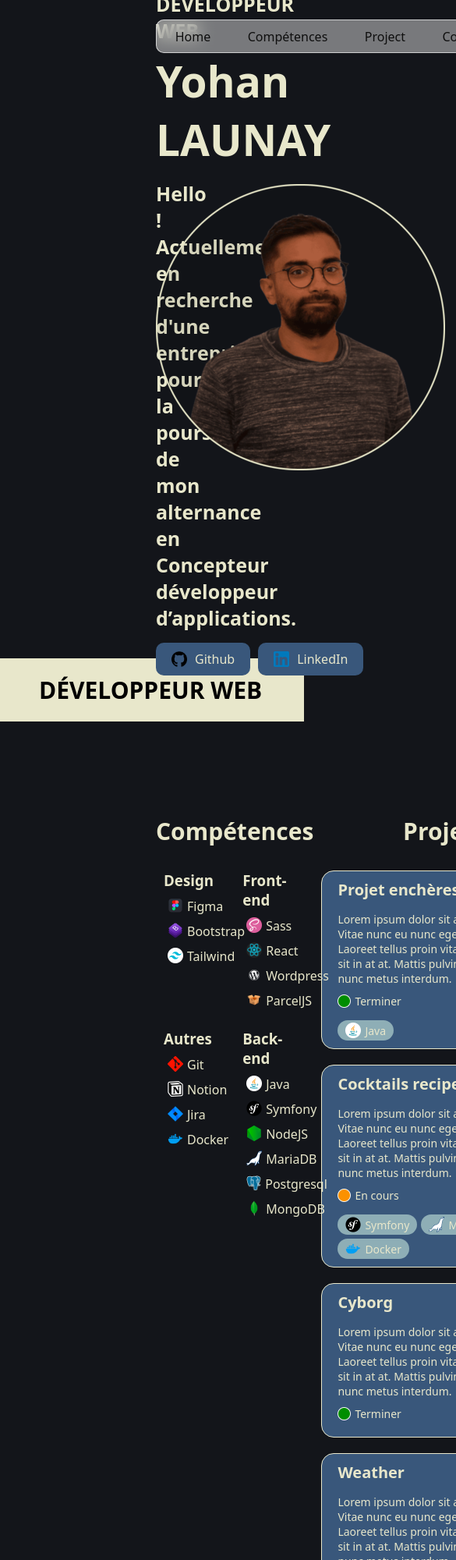
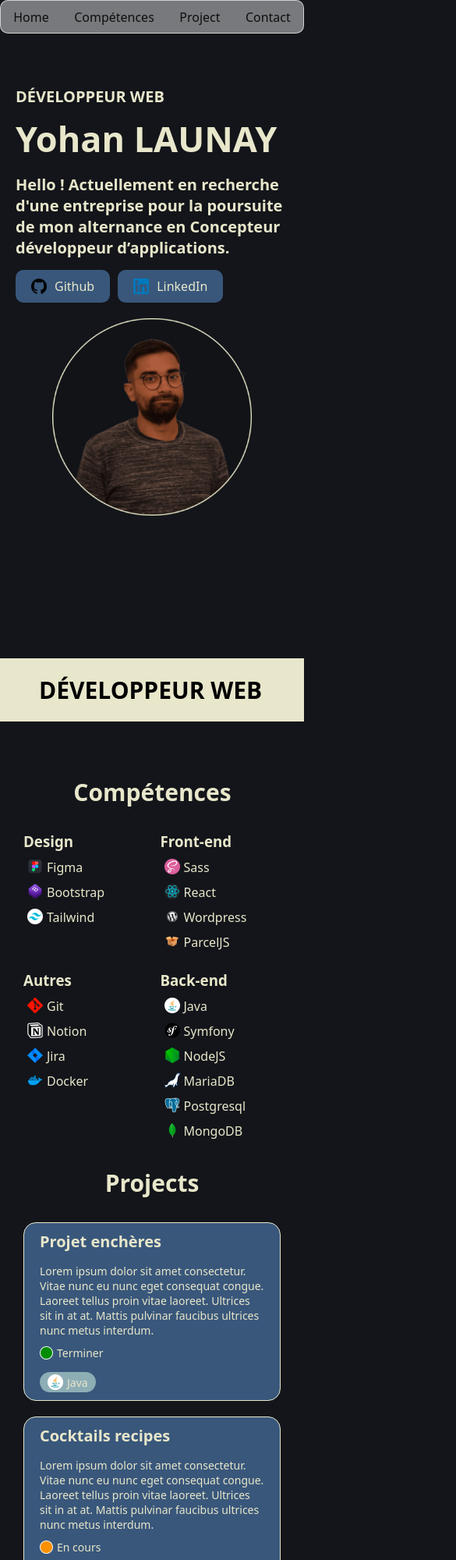
Before and after one commit to Yohan-Launay/portfolio-yohan, an Astro site: page / in a window 390 px wide. Shown: the top 2000 px of the page at 78% size, 585 px wide, since content can reach past the window. Built offline with nearby package versions, Linux system fonts and the light colour scheme; Astro itself is replaced by a stand-in of ours.

Commit message:
Responsive mobile

```diff
--- a/src/components/Card.astro
+++ b/src/components/Card.astro
@@ -25,7 +25,6 @@ const {
 ---
 
 <li class="link-card">
-	<a href={href}>
 		<h2>
 			{title}
 
@@ -37,7 +36,6 @@ const {
 			<Image src={pastille} alt={alt}/>
 			<p class="text-status">{status}</p>
 		</div>
-	</a>
 </li>
 <style>
 	img {
--- a/src/components/home/Contact.astro
+++ b/src/components/home/Contact.astro
@@ -80,4 +80,14 @@ const {
         font-weight: 400;
         line-height: normal;
     }
+
+    @media (max-width: 760px) {
+        h2 {
+            margin: 20px 0;
+        }
+        div > p {
+            font-size: 15px;
+            width: 100%;
+        }
+    }
 </style>
--- a/src/components/home/Home.astro
+++ b/src/components/home/Home.astro
@@ -89,4 +89,40 @@ const {
     .link-home {
         display: flex;
     }
+
+    @media (max-width: 760px) {
+        #home {
+            display: flex;
+            flex-direction: column;
+            height: 100vh;
+            padding: 100px 0;
+        }
+
+        .left {
+            width: 100%;
+        }
+
+        h2 {
+            font-size: 20px;
+            padding: 0;
+            margin: 10px 0;
+        }
+        h1 {
+            font-size: 45px;
+            padding: 0;
+            margin: 0;
+        }
+        p {
+            font-size: 20px;
+            font-style: normal;
+            font-weight: 600;
+            line-height: normal;
+            margin: 15px 0;
+        }
+        .right img {
+            padding: 20px 0;
+            width: 100%;
+            height: 75%;
+        }
+    }
 </style>
--- a/src/layouts/Layout.astro
+++ b/src/layouts/Layout.astro
@@ -49,4 +49,11 @@ const { title } = Astro.props;
 		margin: 0 200px;
 		color: var(--text-beige);
 	}
+
+	@media (max-width: 760px) {
+		section {
+			margin: 0 20px;
+			color: var(--text-beige);
+		}
+	}
 </style>
--- a/src/pages/index.astro
+++ b/src/pages/index.astro
@@ -49,8 +49,8 @@ import javascriptLogo from "../assets/img/logo-skills/javascript-logo.png";
 				<h2>Projects</h2>
 				<div class="project">
 					<div class="card">
+						<a href="https://github.com/MorueSalee/ProjetEncheres">
 							<Card
-							href="#"
 								title="Projet enchères"
 								body="Lorem ipsum dolor sit amet consectetur. Vitae nunc eu nunc eget consequat congue. Laoreet tellus proin vitae laoreet. Ultrices sit in at at. Mattis pulvinar faucibus ultrices nunc metus interdum."
 								pastille={statusFinish}
@@ -60,10 +60,11 @@ import javascriptLogo from "../assets/img/logo-skills/javascript-logo.png";
 							<div class="all-category">
 								<Category src={javaLogo} alt="alt" text="Java"></Category>
 							</div>
+						</a>
 					</div>
 					<div class="card">
+						<a href="https://github.com/Yohan-Launay/cocktails-recipes">
 							<Card
-							href="#"
 								title="Cocktails recipes"
 								body="Lorem ipsum dolor sit amet consectetur. Vitae nunc eu nunc eget consequat congue. Laoreet tellus proin vitae laoreet. Ultrices sit in at at. Mattis pulvinar faucibus ultrices nunc metus interdum."
 								pastille={statusInProgress}
@@ -75,20 +76,22 @@ import javascriptLogo from "../assets/img/logo-skills/javascript-logo.png";
 								<Category src={mariaDBLogo} alt="alt" text="MariaDB"></Category>
 								<Category src={dockerLogo} alt="alt" text="Docker"></Category>
 							</div>
+						</a>
 					</div>
 					<div class="card">
+						<a href="https://github.com/Yohan-Launay/project-cyborg">
 							<Card
-							href="#"
 								title="Cyborg"
 								body="Lorem ipsum dolor sit amet consectetur. Vitae nunc eu nunc eget consequat congue. Laoreet tellus proin vitae laoreet. Ultrices sit in at at. Mattis pulvinar faucibus ultrices nunc metus interdum."
 								pastille={statusFinish}
 								alt="Status in progress"
 								status="Terminer"
 							/>
+						</a>
 					</div>
 					<div class="card">
+						<a href="https://github.com/Yohan-Launay/React/tree/master/02_weather">
 							<Card
-							href="#"
 								title="Weather"
 								body="Lorem ipsum dolor sit amet consectetur. Vitae nunc eu nunc eget consequat congue. Laoreet tellus proin vitae laoreet. Ultrices sit in at at. Mattis pulvinar faucibus ultrices nunc metus interdum."
 								pastille={statusFinish}
@@ -100,10 +103,11 @@ import javascriptLogo from "../assets/img/logo-skills/javascript-logo.png";
 								<Category src={mongoDBLogo} alt="alt" text="MongoDB"></Category>
 								<Category src={sassLogo} alt="alt" text="Sass"></Category>
 							</div>
+						</a>
 					</div>
 					<div class="card">
+						<a href="https://github.com/Yohan-Launay/React/tree/master/01_todolist">
 							<Card
-							href="#"
 								title="Todolist"
 								body="Lorem ipsum dolor sit amet consectetur. Vitae nunc eu nunc eget consequat congue. Laoreet tellus proin vitae laoreet. Ultrices sit in at at. Mattis pulvinar faucibus ultrices nunc metus interdum."
 								pastille={statusFinish}
@@ -115,10 +119,11 @@ import javascriptLogo from "../assets/img/logo-skills/javascript-logo.png";
 								<Category src={mongoDBLogo} alt="alt" text="MongoDB"></Category>
 								<Category src={sassLogo} alt="alt" text="Sass"></Category>
 							</div>
+						</a>
 					</div>
 					<div class="card">
+						<a href="https://github.com/Yohan-Launay/Javascript/tree/main/03_Morpion">
 							<Card
-							href="#"
 								title="Morpion"
 								body="Lorem ipsum dolor sit amet consectetur. Vitae nunc eu nunc eget consequat congue. Laoreet tellus proin vitae laoreet. Ultrices sit in at at. Mattis pulvinar faucibus ultrices nunc metus interdum."
 								pastille={statusFinish}
@@ -128,10 +133,11 @@ import javascriptLogo from "../assets/img/logo-skills/javascript-logo.png";
 							<div class="all-category">
 								<Category src={javascriptLogo} alt="alt" text="Javascript"></Category>
 							</div>
+						</a>
 					</div>
 					<div class="card">
+						<a href="https://github.com/Yohan-Launay/Javascript/tree/main/01_Guess_the_number">
 							<Card
-							href="#"
 								title="Guess the number"
 								body="Lorem ipsum dolor sit amet consectetur. Vitae nunc eu nunc eget consequat congue. Laoreet tellus proin vitae laoreet. Ultrices sit in at at. Mattis pulvinar faucibus ultrices nunc metus interdum."
 								pastille={statusFinish}
@@ -141,10 +147,11 @@ import javascriptLogo from "../assets/img/logo-skills/javascript-logo.png";
 							<div class="all-category">
 								<Category src={javascriptLogo} alt="alt" text="Javascript"></Category>
 							</div>
+						</a>
 					</div>
 					<div class="card">
+						<a href="https://github.com/Yohan-Launay/Javascript/tree/main/02_Rock_Paper_Scissors">
 							<Card
-							href="#"
 								title="Rock papier Scissors"
 								body="Lorem ipsum dolor sit amet consectetur. Vitae nunc eu nunc eget consequat congue. Laoreet tellus proin vitae laoreet. Ultrices sit in at at. Mattis pulvinar faucibus ultrices nunc metus interdum."
 								pastille={statusFinish}
@@ -154,6 +161,7 @@ import javascriptLogo from "../assets/img/logo-skills/javascript-logo.png";
 							<div class="all-category">
 								<Category src={javascriptLogo} alt="alt" text="Javascript"></Category>
 							</div>
+						</a>
 					</div>
 				</ul>
 		</section>
@@ -161,7 +169,7 @@ import javascriptLogo from "../assets/img/logo-skills/javascript-logo.png";
 			<Contact text="🚀 N'hesitez pas à m'envoyer un mail ou un message privé sur LinkedIn pour avoir plus d'informations."/>
 		</section>
 		<section>
-			<Footer version="🧊 Portfolio 2.1" created="Created with Astro by Yohan Launay" />
+			<Footer version="🧊 Portfolio 2.1" created="Created with Astro" />
 		</section>
 	</main>
 </Layout>
@@ -219,4 +227,29 @@ import javascriptLogo from "../assets/img/logo-skills/javascript-logo.png";
 		justify-content: space-around;
 		align-items: center;
 	}
+
+	@media (max-width: 760px) {
+		section {
+			margin: 0 20px;
+			color: var(--text-beige);
+		}
+
+		nav {
+			width: 100%;
+			border-radius: 10px;
+			border: 1px solid rgba(255, 255, 255, 0.66);
+			background: rgba(255, 255, 255, 0.43);
+			backdrop-filter: blur(10.600000381469727px);
+			position: fixed;
+			top: 0;
+			left: 0;
+			z-index: 10;
+		}
+
+		#skills-project {
+			display: flex;
+			flex-direction: column;
+			margin-top: 50px;
+		}
+	}
 </style>
```
Lines whose indentation alone changed are shown as unchanged.
